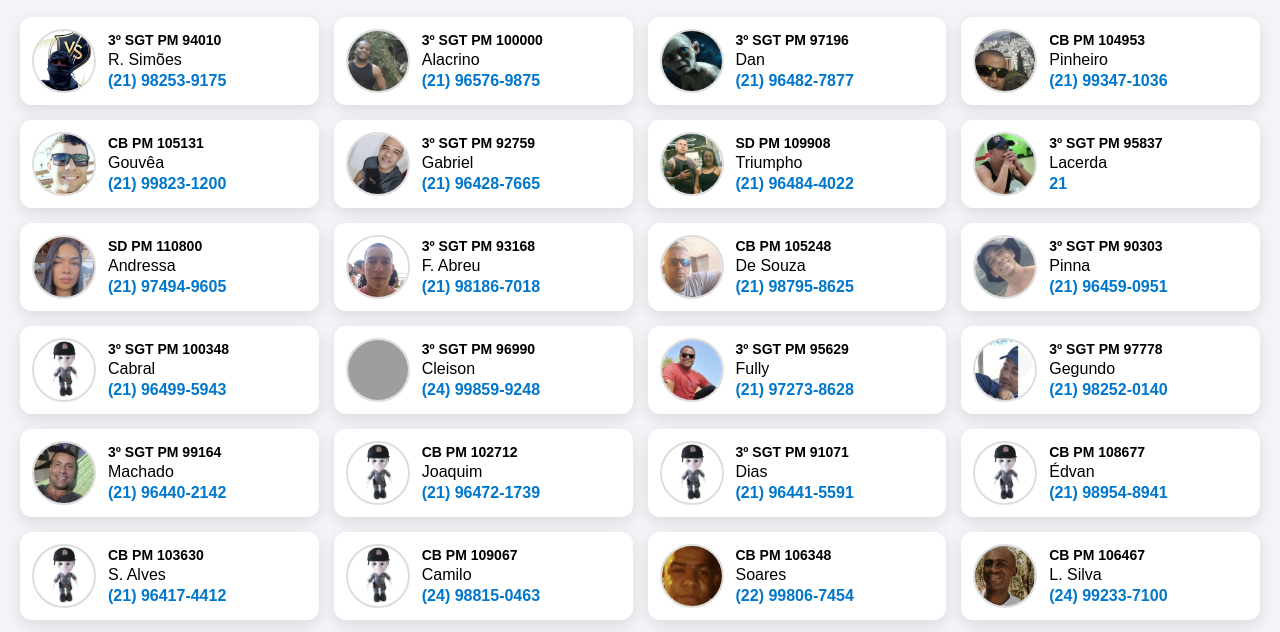
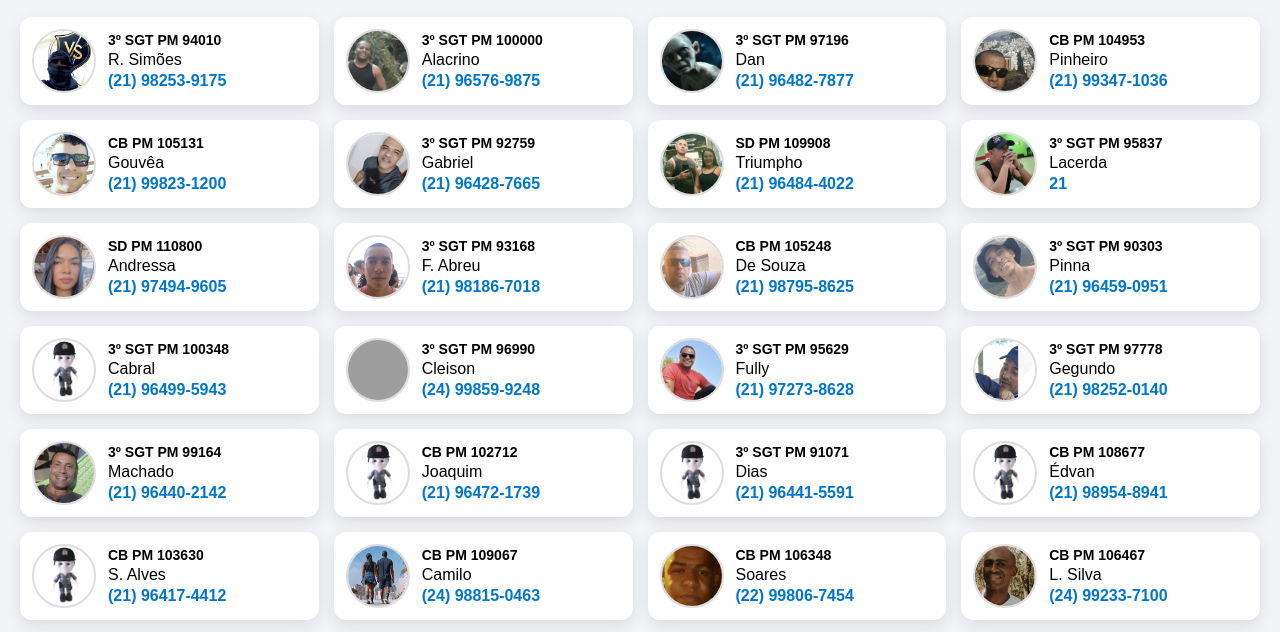
Before and after one commit to Vip-Shield/busca_de_ppmm, a plain HTML site: page index.html in a window 1280 px wide. Shown: the part 147-779 px from the top of the page. Drawn offline with Linux system fonts and the light colour scheme; grey boxes are pictures that could not be loaded.

Commit message:
Update index.html

```diff
--- a/index.html
+++ b/index.html
@@ -283,7 +283,7 @@ const policiais = [
     posto: "CB",
     matricula: "109067",
     telefone: "24988150463",
-    foto: "img/boneco_policial.png"
+    foto: "img/camilo.png"
   },
 {
     nome: "Soares",
```
